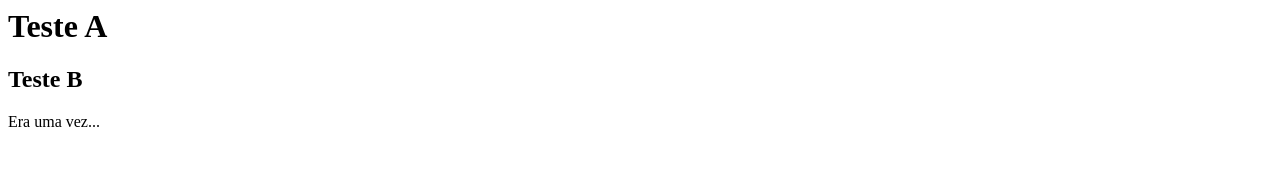
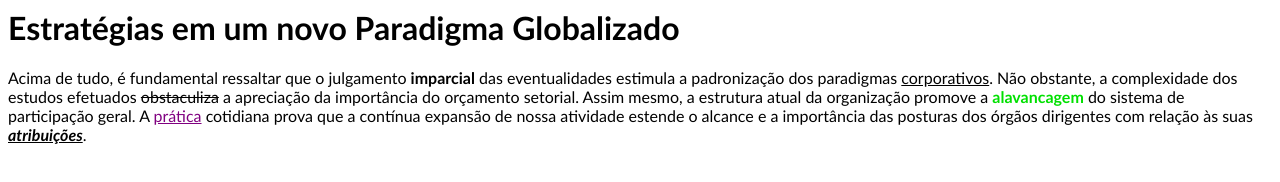
Before and after one commit to Kirin1609/Aula5real, a plain HTML site: page index.html in a window 1280 px wide. Drawn offline with Linux system fonts and the light colour scheme.

Commit message:
Update index.html

```diff
--- a/index.html
+++ b/index.html
@@ -1,4 +1,12 @@
-<h1> Teste A</h1>
-<h2> Teste B</h2>
 
-<p> Era uma vez...</p>
+
+<font face="Calibri">
+   <h1>Estratégias em um novo Paradigma Globalizado</h1>
+   <p>Acima de tudo, é fundamental ressaltar que o julgamento <b>imparcial</b> das
+      eventualidades estimula a padronização dos paradigmas <u>corporativos</u>. Não obstante,
+      a complexidade dos estudos efetuados <s>obstaculiza</s> a apreciação da importância do
+      orçamento setorial. Assim mesmo, a estrutura atual da organização promove a
+      <font color="gren"><b>alavancagem</b></font>  do sistema de participação geral. A  <font color="Purple"><u>prática</u></font> cotidiana prova que a
+      contínua expansão de nossa atividade estende o alcance e a importância das posturas
+      dos órgãos dirigentes com relação às suas <i><u><b>atribuições</b></u></i>.</p>
+   </font>
```
